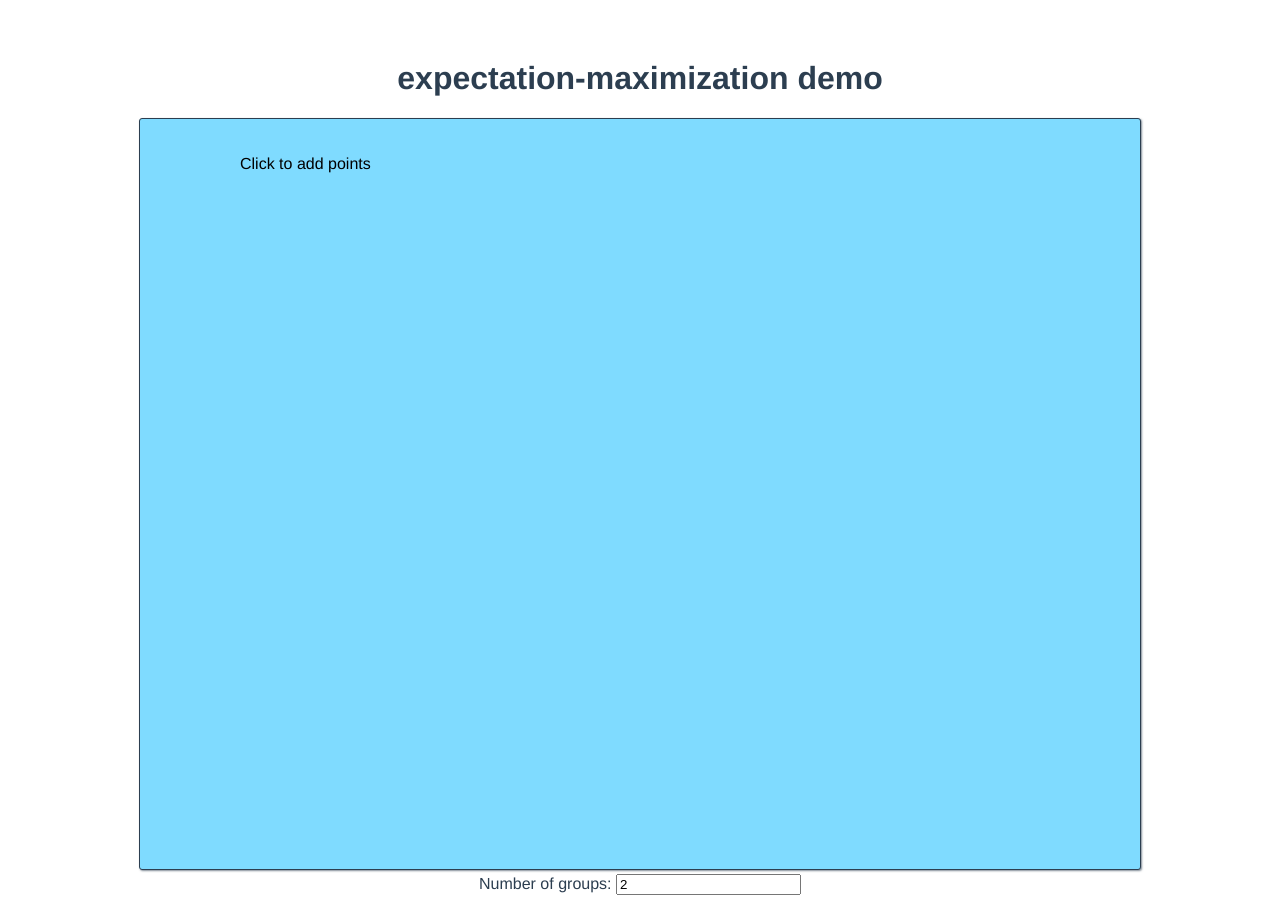
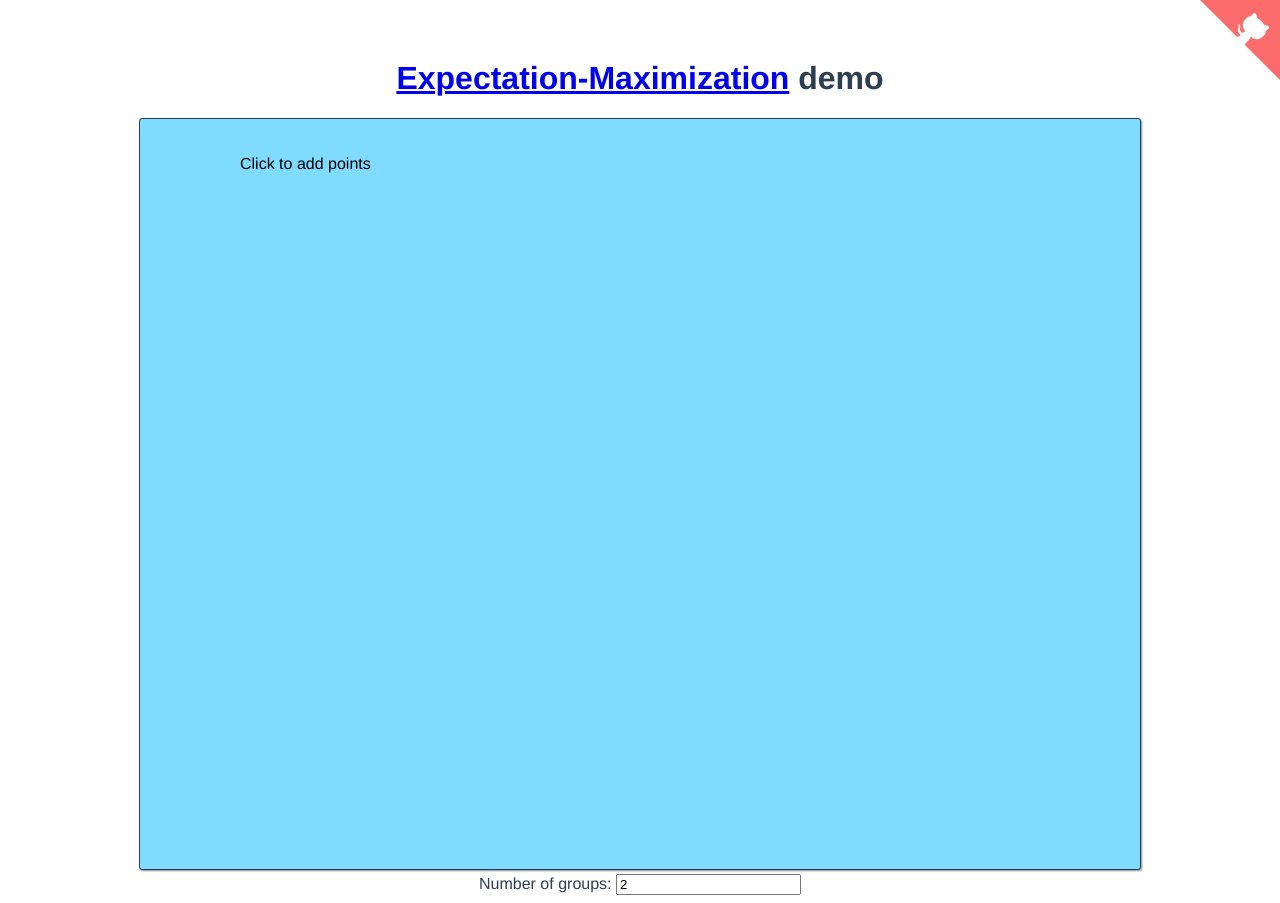
Before and after one commit to lovasoa/expectation-maximization, a Vue app: page / in a window 1280 px wide. Built offline with nearby package versions, Linux system fonts and the light colour scheme.

Commit message:
better ui

```diff
--- a/src/App.vue
+++ b/src/App.vue
@@ -1,8 +1,20 @@
 <template>
   <div id="app">
-    <h1>expectation-maximization demo</h1>
+    <h1>
+      <a href="https://en.wikipedia.org/wiki/Expectation%E2%80%93maximization_algorithm"
+          >Expectation-Maximization</a> demo
+    </h1>
     <demo v-bind:ngroups="ngroups"></demo>
     <label>Number of groups: <input type="number" v-model="ngroups"></label>
+
+    <a href="https://github.com/lovasoa/expectation-maximization"
+      class="github-corner" aria-label="View source on Github">
+      <svg width="80" height="80" viewBox="0 0 250 250" style="fill:#FD6C6C; color:#fff; position: absolute; top: 0; border: 0; right: 0;" aria-hidden="true">
+        <path d="M0,0 L115,115 L130,115 L142,142 L250,250 L250,0 Z"></path>
+        <path d="M128.3,109.0 C113.8,99.7 119.0,89.6 119.0,89.6 C122.0,82.7 120.5,78.6 120.5,78.6 C119.2,72.0 123.4,76.3 123.4,76.3 C127.3,80.9 125.5,87.3 125.5,87.3 C122.9,97.6 130.6,101.9 134.4,103.2" fill="currentColor" style="transform-origin: 130px 106px;" class="octo-arm"></path>
+        <path d="M115.0,115.0 C114.9,115.1 118.7,116.5 119.8,115.4 L133.7,101.6 C136.9,99.2 139.9,98.4 142.2,98.6 C133.8,88.0 127.5,74.4 143.8,58.0 C148.5,53.4 154.0,51.2 159.7,51.0 C160.3,49.4 163.2,43.6 171.4,40.1 C171.4,40.1 176.1,42.5 178.8,56.2 C183.1,58.6 187.2,61.8 190.9,65.4 C194.5,69.0 197.7,73.2 200.1,77.6 C213.8,80.2 216.3,84.9 216.3,84.9 C212.7,93.1 206.9,96.0 205.4,96.6 C205.1,102.4 203.0,107.8 198.3,112.5 C181.9,128.9 168.3,122.5 157.7,114.1 C157.9,116.9 156.7,120.9 152.7,124.9 L141.0,136.5 C139.8,137.7 141.6,141.9 141.8,141.8 Z" fill="currentColor" class="octo-body"></path>
+      </svg>
+    </a>
   </div>
 </template>
 
@@ -28,10 +40,11 @@
   text-align: center;
   color: #2c3e50;
   margin-top: 60px;
-  user-select: none;
 }
 
 label {
   display: block;
 }
+
+.github-corner:hover .octo-arm{animation:octocat-wave 560ms ease-in-out}@keyframes octocat-wave{0%,100%{transform:rotate(0)}20%,60%{transform:rotate(-25deg)}40%,80%{transform:rotate(10deg)}}@media (max-width:500px){.github-corner:hover .octo-arm{animation:none}.github-corner .octo-arm{animation:octocat-wave 560ms ease-in-out}}
 </style>
--- a/src/components/Demo.vue
+++ b/src/components/Demo.vue
@@ -53,5 +53,6 @@
   border: 1px solid #2c3e50;
   border-radius: 3px;
   box-shadow: 1px 1px 2px #2c3e5099;
+  user-select: none;
 }
 </style>
```
Also changed, not shown: 13 other files (tests, documents, lock files or other folders).
